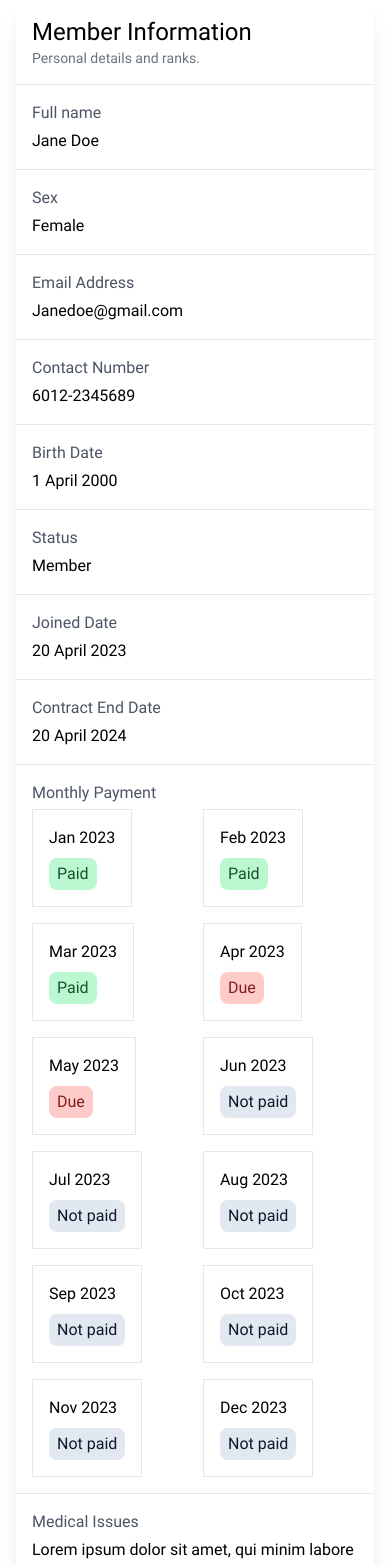
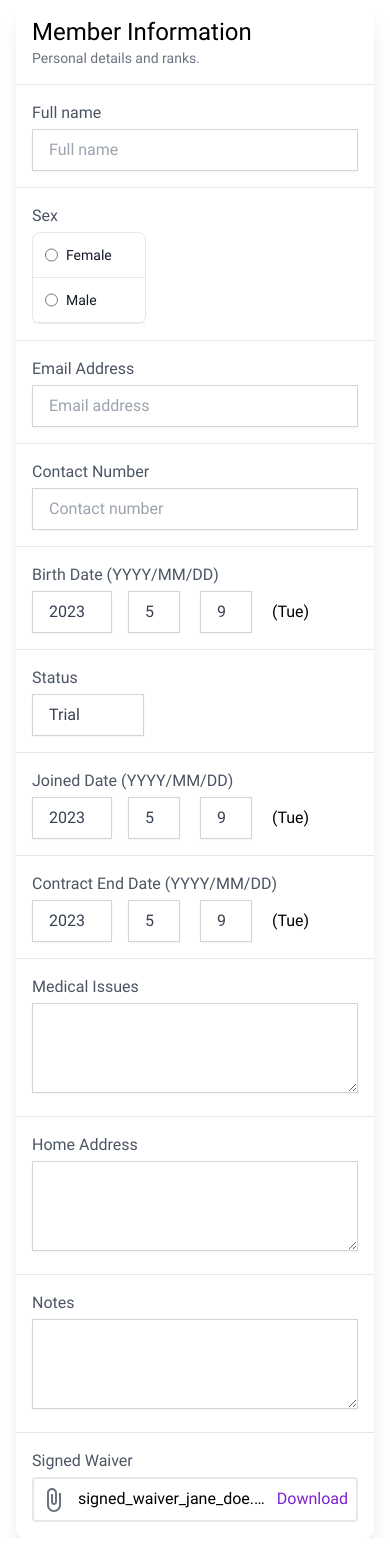
Before and after one commit to leongjs98/LibreGym, a Nuxt app: page /member/new in a window 390 px wide. Shown: the top 1565 px of the page. After the commit the page ends 1538 px from the top, so only its background shows below. Built offline with nearby package versions, Linux system fonts and the light colour scheme.

Commit message:
Added basic create member page

```diff
--- /dev/null
+++ b/components/input/date.vue
@@ -0,0 +1,55 @@
+<template>
+  <div class="flex items-center gap-4">
+    <div class="flex w-20 justify-center items-center">
+      <select
+        name="inputYear"
+        v-model="inputYear"
+        class="flex-1 appearance-none border border-gray-300 py-2 px-4 bg-white text-gray-700 placeholder-gray-400 shadow-sm text-base focus:outline-none focus:ring-2 focus:ring-gray-600 focus:border-transparent"
+      >
+         <option v-for="y, i in 100" :v-model="currentYear - i">{{ currentYear - i }}</option>
+      </select>
+    </div>
+    <div class="w-14">
+      <select
+        name="inputMonth"
+        v-model="inputMonth"
+        class="flex-1 appearance-none border border-gray-300 py-2 px-4 bg-white text-gray-700 placeholder-gray-400 shadow-sm text-base focus:outline-none focus:ring-2 focus:ring-gray-600 focus:border-transparent"
+      >
+        <option v-for="m in 12" :value="m">{{ m }}</option>
+      </select>
+    </div>
+    <div class="w-14">
+      <select
+        name="inputDate"
+        v-model="inputDate"
+        class="flex-1 appearance-none border border-gray-300 py-2 px-4 bg-white text-gray-700 placeholder-gray-400 shadow-sm text-base focus:outline-none focus:ring-2 focus:ring-gray-600 focus:border-transparent"
+      >
+        <option v-for="d in inputTotalDayOfMonth" :value="d">{{ d }}</option>
+      </select>
+    </div>
+    <div class="w-20">
+      <p>({{ inputDOW }})</p>
+    </div>
+   </div>
+</template>
+
+<script setup>
+  import dayName from "@/data/dayName.json"
+
+  const currentTime = new Date();
+  const currentYear = currentTime.getFullYear();
+  const currentMonth = currentTime.getMonth() + 1;
+  const currentDate = currentTime.getDate();
+
+  const inputYear = ref(currentYear);
+  const inputMonth = ref(currentMonth);
+  const inputDate = ref(currentDate);
+
+  const inputTotalDayOfMonth = computed(() => {
+    return new Date(inputYear.value, inputMonth.value, 0).getDate()
+  });
+
+  const inputDOW = computed(() => {
+    return dayName[new Date(inputYear.value, inputMonth.value - 1, inputDate.value).getDay()].shortName
+  });
+</script>
--- /dev/null
+++ b/data/dayName.json
@@ -0,0 +1,37 @@
+[
+  {
+    "day": 0,
+    "fullName": "Sunday",
+    "shortName": "Sun"
+  },
+  {
+    "day": 1,
+    "fullName": "Monday",
+    "shortName": "Mon"
+  },
+  {
+    "day": 2,
+    "fullName": "Tuesday",
+    "shortName": "Tue"
+  },
+  {
+    "day": 3,
+    "fullName": "Wednesday",
+    "shortName": "Wed"
+  },
+  {
+    "day": 4,
+    "fullName": "Thursday",
+    "shortName": "Thu"
+  },
+  {
+    "day": 5,
+    "fullName": "Friday",
+    "shortName": "Fri"
+  },
+  {
+    "day": 6,
+    "fullName": "Saturday",
+    "shortName": "Sat"
+  }
+]
--- a/pages/member/new.vue
+++ b/pages/member/new.vue
@@ -1,7 +1,6 @@
 <template>
-  <!-- This is an example component -->
 <div class="min-h-screen flex items-center justify-center px-4">
-
+                <div>{{date}}</div>
     <div class="max-w-4xl  bg-white w-full rounded-lg shadow-xl">
       <div class="p-4 border-b">
         <h2 class="text-2xl ">
@@ -16,24 +15,33 @@
                 <p class="text-gray-600">
                     Full name
                 </p>
-                <p>
-                    Jane Doe
-                </p>
+                <input type="text" id="class-name" class="w-full flex-1 appearance-none border border-gray-300 py-2 px-4 bg-white text-gray-700 placeholder-gray-400 shadow-sm text-base focus:outline-none focus:ring-2 focus:ring-gray-600 focus:border-transparent" placeholder="Full name"/>
             </div>
             <div class="md:grid md:grid-cols-2 hover:bg-gray-50 md:space-y-0 space-y-1 p-4 border-b">
                 <p class="text-gray-600">
                     Sex
                 </p>
-                <p>
-                    Female
-                </p>
+                <ul class="items-center w-fit text-sm font-medium text-gray-900 bg-white border border-gray-200 rounded-lg sm:flex dark:bg-gray-700 dark:border-gray-600 dark:text-white">
+                  <li class="w-28 border-b border-gray-200 sm:border-b-0 sm:border-r dark:border-gray-600">
+                    <div class="flex items-center pl-3">
+                      <input id="one-time-class" type="radio" value="" name="list-radio" class="w-4 h-4 text-blue-600 bg-gray-100 border-gray-300 focus:ring-blue-500 dark:focus:ring-blue-600 dark:ring-offset-gray-700 dark:focus:ring-offset-gray-700 focus:ring-2 dark:bg-gray-600 dark:border-gray-500">
+                      <label for="one-time-class" class="w-full py-3 ml-2 text-sm font-medium text-gray-900 dark:text-gray-300">Female</label>
+                    </div>
+                  </li>
+                  <li class="w-28 border-b border-gray-200 sm:border-b-0 sm:border-r dark:border-gray-600">
+                    <div class="flex items-center pl-3">
+                      <input id="repeat-class" type="radio" value="" name="list-radio" class="w-4 h-4 text-blue-600 bg-gray-100 border-gray-300 focus:ring-blue-500 dark:focus:ring-blue-600 dark:ring-offset-gray-700 dark:focus:ring-offset-gray-700 focus:ring-2 dark:bg-gray-600 dark:border-gray-500">
+                      <label for="repeat-class" class="w-full py-3 ml-2 text-sm font-medium text-gray-900 dark:text-gray-300">Male</label>
+                    </div>
+                  </li>
+                </ul>
             </div>
             <div class="md:grid md:grid-cols-2 hover:bg-gray-50 md:space-y-0 space-y-1 p-4 border-b">
                 <p class="text-gray-600">
                     Email Address
                 </p>
                 <p>
-                    Janedoe@gmail.com
+                  <input type="email" id="class-name" class="w-full flex-1 appearance-none border border-gray-300 py-2 px-4 bg-white text-gray-700 placeholder-gray-400 shadow-sm text-base focus:outline-none focus:ring-2 focus:ring-gray-600 focus:border-transparent" placeholder="Email address"/>
                 </p>
             </div>
             <div class="md:grid md:grid-cols-2 hover:bg-gray-50 md:space-y-0 space-y-1 p-4 border-b">
@@ -41,167 +49,54 @@
                     Contact Number
                 </p>
                 <p>
-                    6012-2345689
+                  <input type="text" id="class-name" class="w-full flex-1 appearance-none border border-gray-300 py-2 px-4 bg-white text-gray-700 placeholder-gray-400 shadow-sm text-base focus:outline-none focus:ring-2 focus:ring-gray-600 focus:border-transparent" placeholder="Contact number"/>
                 </p>
             </div>
             <div class="md:grid md:grid-cols-2 hover:bg-gray-50 md:space-y-0 space-y-1 p-4 border-b">
               <p class="text-gray-600">
-                    Birth Date
+                Birth Date (YYYY/MM/DD)
               </p>
-                <p>
-                    1 April 2000
-                </p>
+              <inputDate/>
             </div>
             <div class="md:grid md:grid-cols-2 hover:bg-gray-50 md:space-y-0 space-y-1 p-4 border-b">
               <p class="text-gray-600">
                   Status
               </p>
-                <p>
-                    Member
-                </p>
+              <select name="status" class="w-28 flex-1 appearance-none border border-gray-300 py-2 px-4 bg-white text-gray-700 placeholder-gray-400 shadow-sm text-base focus:outline-none focus:ring-2 focus:ring-gray-600 focus:border-transparent">
+                <option value="Trial">Trial</option>
+                <option value="Enquiry">Enquiry</option>
+                <option value="Member">Member</option>
+              </select>
             </div>
             <div class="md:grid md:grid-cols-2 hover:bg-gray-50 md:space-y-0 space-y-1 p-4 border-b">
               <p class="text-gray-600">
-                    Joined Date
+                  Joined Date (YYYY/MM/DD)
               </p>
-                <p>
-                    20 April 2023
-                </p>
+              <inputDate/>
             </div>
             <div class="md:grid md:grid-cols-2 hover:bg-gray-50 md:space-y-0 space-y-1 p-4 border-b">
               <p class="text-gray-600">
-                    Contract End Date
+                  Contract End Date (YYYY/MM/DD)
               </p>
-                <p>
-                    20 April 2024
-                </p>
-            </div>
-            <div class="md:grid md:grid-cols-2 hover:bg-gray-50 md:space-y-0 space-y-1 p-4 border-b">
-                <p class="text-gray-600">
-                    Monthly Payment
-                </p>
-                <div class="grid grid-cols-2 sm:grid-cols-3 grid-flow-row gap-4">
-                  <div class="w-fit border p-4">
-                    <div class="mb-2">
-                      Jan 2023
-                    </div>
-                    <div class="rounded-lg w-fit px-2 py-1 bg-green-200 text-green-900">
-                      Paid
-                    </div>
-                  </div>
-                  <div class="w-fit border p-4">
-                    <div class="mb-2">
-                      Feb 2023
-                    </div>
-                    <div class="rounded-lg w-fit px-2 py-1 bg-green-200 text-green-900">
-                      Paid
-                    </div>
-                  </div>
-                  <div class="w-fit border p-4">
-                    <div class="mb-2">
-                      Mar 2023
-                    </div>
-                    <div class="rounded-lg w-fit px-2 py-1 bg-green-200 text-green-900">
-                      Paid
-                    </div>
-                  </div>
-                  <div class="w-fit border p-4">
-                    <div class="mb-2">
-                      Apr 2023
-                    </div>
-                    <div class="rounded-lg w-fit px-2 py-1 bg-red-200 text-red-900">
-                      Due
-                    </div>
-                  </div>
-                  <div class="w-fit border p-4">
-                    <div class="mb-2">
-                      May 2023
-                    </div>
-                    <div class="rounded-lg w-fit px-2 py-1 bg-red-200 text-red-900">
-                      Due
-                    </div>
-                  </div>
-                  <div class="w-fit border p-4">
-                    <div class="mb-2">
-                      Jun 2023
-                    </div>
-                    <div class="rounded-lg w-fit px-2 py-1 bg-slate-200 text-slate-900">
-                      Not paid
-                    </div>
-                  </div>
-                  <div class="w-fit border p-4">
-                    <div class="mb-2">
-                      Jul 2023
-                    </div>
-                    <div class="rounded-lg w-fit px-2 py-1 bg-slate-200 text-slate-900">
-                      Not paid
-                    </div>
-                  </div>
-                  <div class="w-fit border p-4">
-                    <div class="mb-2">
-                      Aug 2023
-                    </div>
-                    <div class="rounded-lg w-fit px-2 py-1 bg-slate-200 text-slate-900">
-                      Not paid
-                    </div>
-                  </div>
-                  <div class="w-fit border p-4">
-                    <div class="mb-2">
-                      Sep 2023
-                    </div>
-                    <div class="rounded-lg w-fit px-2 py-1 bg-slate-200 text-slate-900">
-                      Not paid
-                    </div>
-                  </div>
-                  <div class="w-fit border p-4">
-                    <div class="mb-2">
-                      Oct 2023
-                    </div>
-                    <div class="rounded-lg w-fit px-2 py-1 bg-slate-200 text-slate-900">
-                      Not paid
-                    </div>
-                  </div>
-                  <div class="w-fit border p-4">
-                    <div class="mb-2">
-                      Nov 2023
-                    </div>
-                    <div class="rounded-lg w-fit px-2 py-1 bg-slate-200 text-slate-900">
-                      Not paid
-                    </div>
-                  </div>
-                  <div class="w-fit border p-4">
-                    <div class="mb-2">
-                      Dec 2023
-                    </div>
-                    <div class="rounded-lg w-fit px-2 py-1 bg-slate-200 text-slate-900">
-                      Not paid
-                    </div>
-                  </div>
-                </div>
+              <inputDate/>
             </div>
             <div class="md:grid md:grid-cols-2 hover:bg-gray-50 md:space-y-0 space-y-1 p-4 border-b">
                 <p class="text-gray-600">
                   Medical Issues
                 </p>
-                <p>
-                    Lorem ipsum dolor sit amet, qui minim labore adipisicing minim sint cillum sint consectetur cupidatat.
-                </p>
+                <textarea name="medicalIssues" id="" cols="30" rows="3" class="w-full flex-1 appearance-none border border-gray-300 py-2 px-4 bg-white text-gray-700 placeholder-gray-400 shadow-sm text-base focus:outline-none focus:ring-2 focus:ring-gray-600 focus:border-transparent"></textarea>
             </div>
             <div class="md:grid md:grid-cols-2 hover:bg-gray-50 md:space-y-0 space-y-1 p-4 border-b">
                 <p class="text-gray-600">
                   Home Address
                 </p>
-                <p>
-                    Fugiat ipsum ipsum deserunt culpa aute sint do nostrud anim incididunt cillum culpa consequat. Excepteur qui ipsum aliquip consequat sint. Sit id mollit nulla mollit nostrud in ea officia proident. Irure nostrud pariatur mollit ad adipisicing reprehenderit deserunt qui eu.
-                </p>
+                <textarea name="homeAddress" id="" cols="30" rows="3" class="w-full flex-1 appearance-none border border-gray-300 py-2 px-4 bg-white text-gray-700 placeholder-gray-400 shadow-sm text-base focus:outline-none focus:ring-2 focus:ring-gray-600 focus:border-transparent"></textarea>
             </div>
             <div class="md:grid md:grid-cols-2 hover:bg-gray-50 md:space-y-0 space-y-1 p-4 border-b">
                 <p class="text-gray-600">
                   Notes
                 </p>
-                <p>
-                    Fugiat ipsum ipsum deserunt culpa aute sint do nostrud anim incididunt cillum culpa consequat. Excepteur qui ipsum aliquip consequat sint. Sit id mollit nulla mollit nostrud in ea officia proident. Irure nostrud pariatur mollit ad adipisicing reprehenderit deserunt qui eu.
-                </p>
+                <textarea name="notes" id="" cols="30" rows="3" class="w-full flex-1 appearance-none border border-gray-300 py-2 px-4 bg-white text-gray-700 placeholder-gray-400 shadow-sm text-base focus:outline-none focus:ring-2 focus:ring-gray-600 focus:border-transparent"></textarea>
             </div>
             <div class="md:grid md:grid-cols-2 hover:bg-gray-50 md:space-y-0 space-y-1 p-4">
                 <p class="text-gray-600">
@@ -224,8 +119,31 @@
 </div>
 </template>
 
-<script setup lang="ts">
+<script setup>
+  import dayName from "@/data/dayName.json"
 
+  const currentTime = new Date();
+  const currentYear = currentTime.getFullYear();
+  const currentMonth = currentTime.getMonth() + 1;
+  const currentDate = currentTime.getDate();
+
+  // Birthdate
+  const birthYear = ref(currentYear);
+  const birthMonth = ref(currentMonth);
+  const birthDate = ref(currentDate);
+
+  const birthTotalDayOfMonth = computed(() => {
+    return new Date(birthYear.value, birthMonth.value, 0).getDate()
+  });
+
+  const birthDOW = computed(() => {
+    return dayName[new Date(birthYear.value, birthMonth.value - 1, birthDate.value).getDay()].shortName
+  });
+
+  // Joined Date
+  // Contract End Date
+
+  // console.log(dayName[new Date(birthYear.value, birthMonth.value - 1, birthDate.value).getDay()]);
 </script>
 
 <style scoped>
```
Also changed, not shown: data/monthName.json (added, +50 -0 lines). Lines whose indentation alone changed are shown as unchanged.
